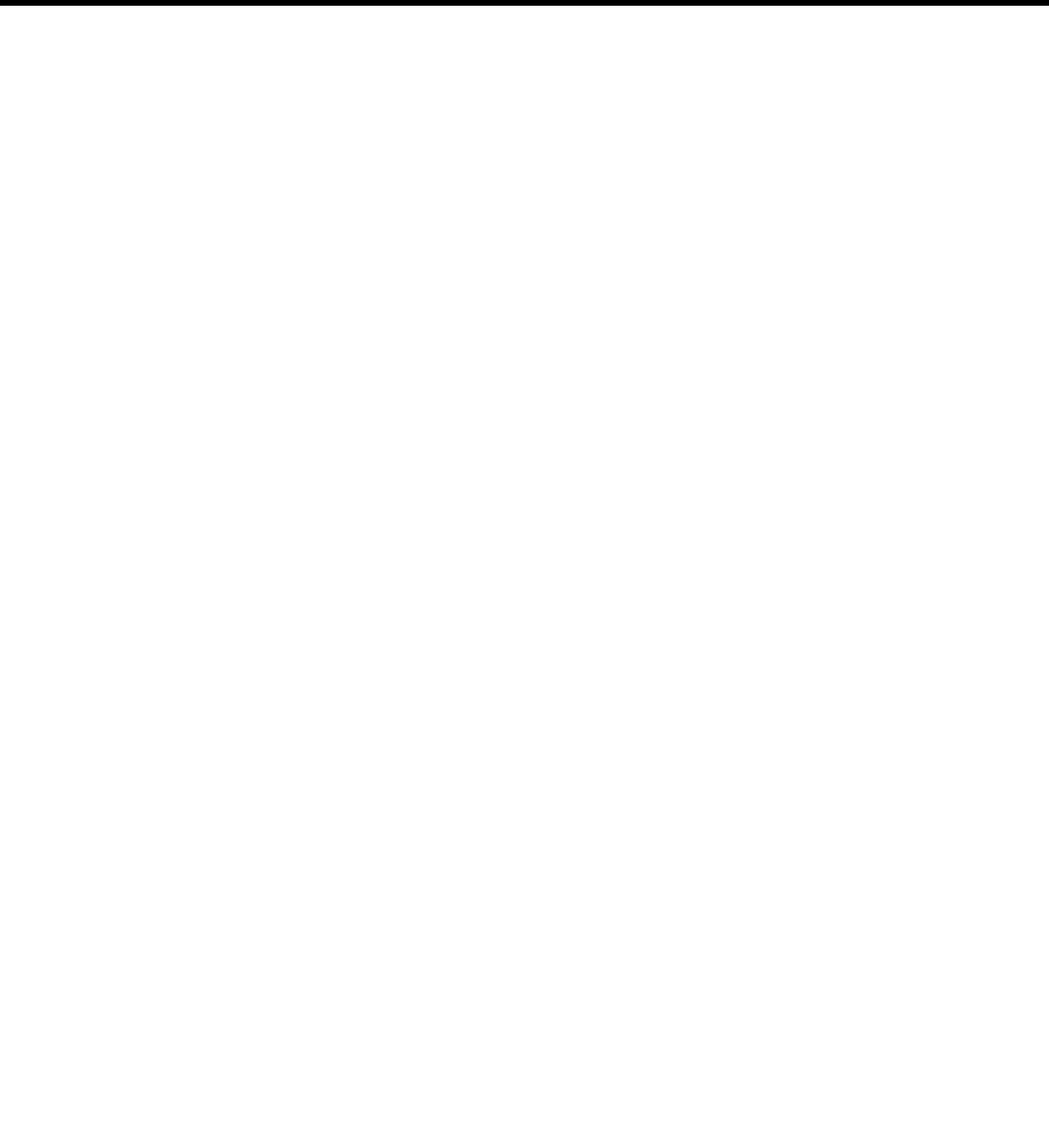
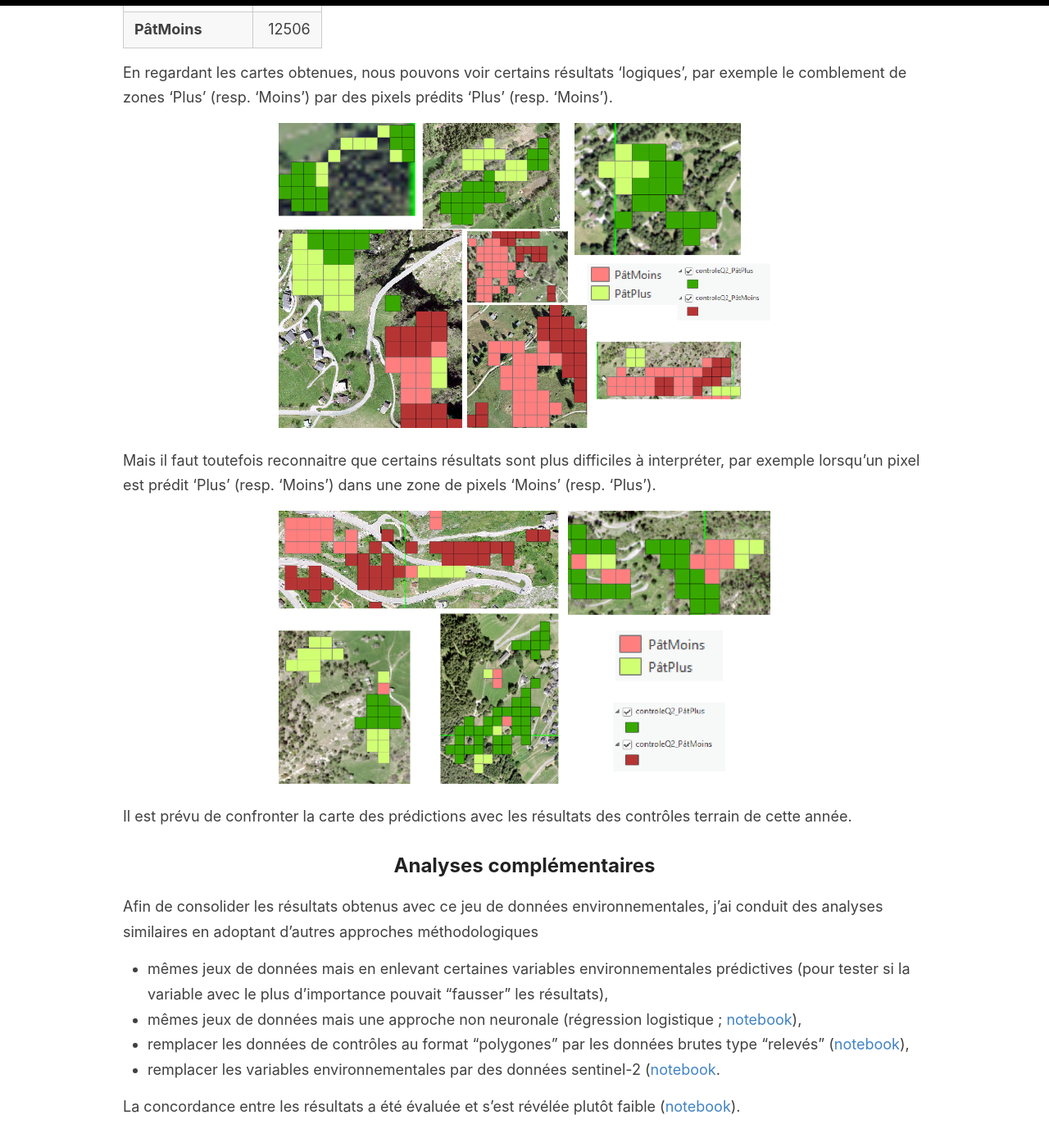
Before and after one commit to sca-opdir/sber-biodiversite-ml-prediction, a Jekyll site: the page built from _pages/results.md, in a window 1280 px wide and 1400 px high, scrolled down 2288 px. Shown: the whole window at 82% size. Built offline with Jekyll 4.4.1, drawn with Linux system fonts in a browser that asks for light colours; some of the changed text lies outside the part shown.

Commit message:
Update results.md

```diff
--- a/_pages/results.md
+++ b/_pages/results.md
@@ -6,8 +6,72 @@ permalink: /results/
 
 # Résultats
 
-## Prédictions obtenues avec les variables environnementales
 
-apercu_prediction_results_pixels.png
+### Résultat sur le set de données labellisées
 
-## Prédictions obtenues avec les données géospatiales
+**Taux de prédiction (%)**
+
+| true_label | PâtMoins | PâtPlus |
+| --- | ---: | ---: |
+| **predicted_label PâtMoins** | 99.69 | 0.31 |
+| **predicted_label PâtPlus** | 0.05 | 99.95 |
+
+**Nombre de prédictions (comptage)**
+
+| true_label  | PâtMoins | PâtPlus |
+| --- | ---: | ---: |
+| **predicted_label PâtMoins** | 23094 | 72 |
+| **predicted_label PâtPlus** | 42 | 83664 |
+
+En analysant la carte des erreurs de prédictions
+
+<div align="center">
+  <img src="{{site.baseurl}}/images/erreurs_PlusFalse.png" alt="Pixels classifiés 'Plus' de façon erronnée" width="600"/>
+</div>
+
+
+<div align="center">
+  <img src="{{site.baseurl}}/images/erreurs_MoinsFalse.png" alt="Pixels classifiés 'Moins' de façon erronnée" width="600"/>
+</div>
+
+<!-- [x/dt2pred.shape[0] for x in dt2pred['predicted_label'].value_counts()]
+[0.7801568048377456, 0.21984319516225434] -->
+
+Par ailleurs, en regardant la <a href="{{site.baseurl}}/images/train2pred_correct-false_dist.png">distribution des variables environnementales</a>, on remarque que les pixels pour lesquelles la prédiction a été erronnée montrent un décalage des courbes pour les variables relatives au sol (edaph_eiv_r, edaph_eiv_n) et topographique (alti3d_aspect_median, alti3d_hillshade_median, alti3d_dem_median) qui pourrait peut-être expliquer en partie les difficultés de prédiction pour ces pixels-là.
+
+#### Résultats de la prédiction sur les données sans label
+
+Le modèle entrainé a ensuite été utilisé pour de l'inférence sur les pixels des polygones de pâturages jamais évalués sur le terrain.
+
+<!-- [x/dt_scaled.shape[0] for x in dt_scaled['label'].value_counts()]
+[0.7835167302941837, 0.2164832697058163] -->
+
+| predicted label  |   |
+| --- | ---: |
+| **PâtPlus** | 44380 |
+| **PâtMoins** | 12506 |
+
+En regardant les cartes obtenues, nous pouvons voir certains résultats 'logiques', par exemple le comblement de zones 'Plus' (resp. 'Moins') par des pixels prédits 'Plus' (resp. 'Moins').
+
+<div align="center">
+  <img src="{{site.baseurl}}/images/nevereval_logic.png" alt="Résultats des prédictions 'attendus'" width="600"/>
+</div>
+
+Mais il faut toutefois reconnaitre que certains résultats sont plus difficiles à interpréter, par exemple lorsqu'un pixel est prédit 'Plus' (resp. 'Moins') dans une zone de pixels 'Moins' (resp. 'Plus').
+
+<div align="center">
+  <img src="{{site.baseurl}}/images/nevereval_weird.png" alt="Résultats des prédictions plus difficiles à interpréter" width="600"/>
+</div>
+
+Il est prévu de confronter la carte des prédictions avec les résultats des contrôles terrain de cette année.
+
+
+## Analyses complémentaires
+
+Afin de consolider les résultats obtenus avec ce jeu de données environnementales, j'ai conduit des analyses similaires en adoptant d'autres approches méthodologiques
+* mêmes jeux de données mais en enlevant certaines variables environnementales prédictives (pour tester si la variable avec le plus d'importance pouvait "fausser" les résultats),
+* mêmes jeux de données mais une approche non neuronale (régression logistique ; [notebook](https://www.kaggle.com/code/mzufferey/sber-data-logreg-p-turage)),
+* remplacer les données de contrôles au format "polygones" par les données brutes type "relevés" ([notebook](https://www.kaggle.com/code/mzufferey/sber-nn-relev-s-p-t)),
+* remplacer les variables environnementales par des données sentinel-2 ([notebook](https://www.kaggle.com/code/mzufferey/ffn-sber-paturagev4-sentinel).
+
+ La concordance entre les résultats a été évaluée et s'est révélée plutôt faible ([notebook](https://www.kaggle.com/code/mzufferey/cmp-p-turages-output)).
```
